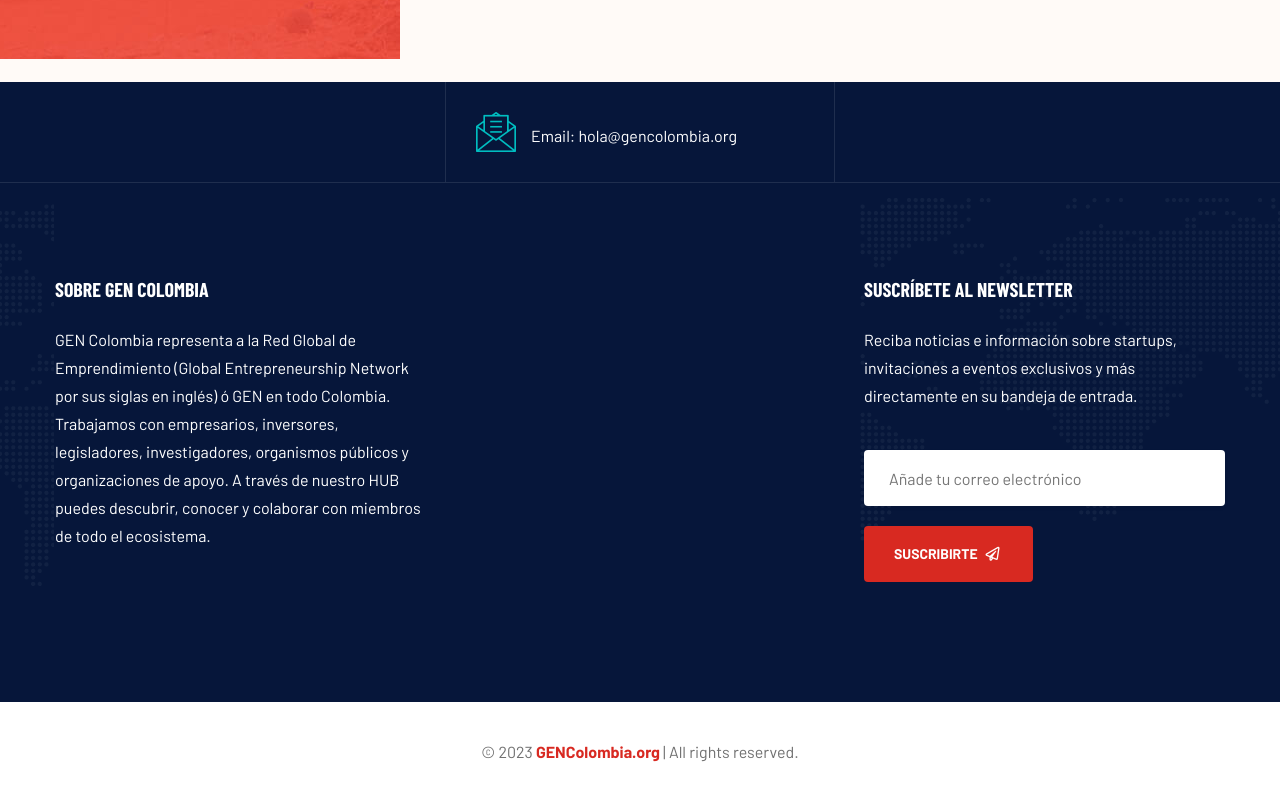
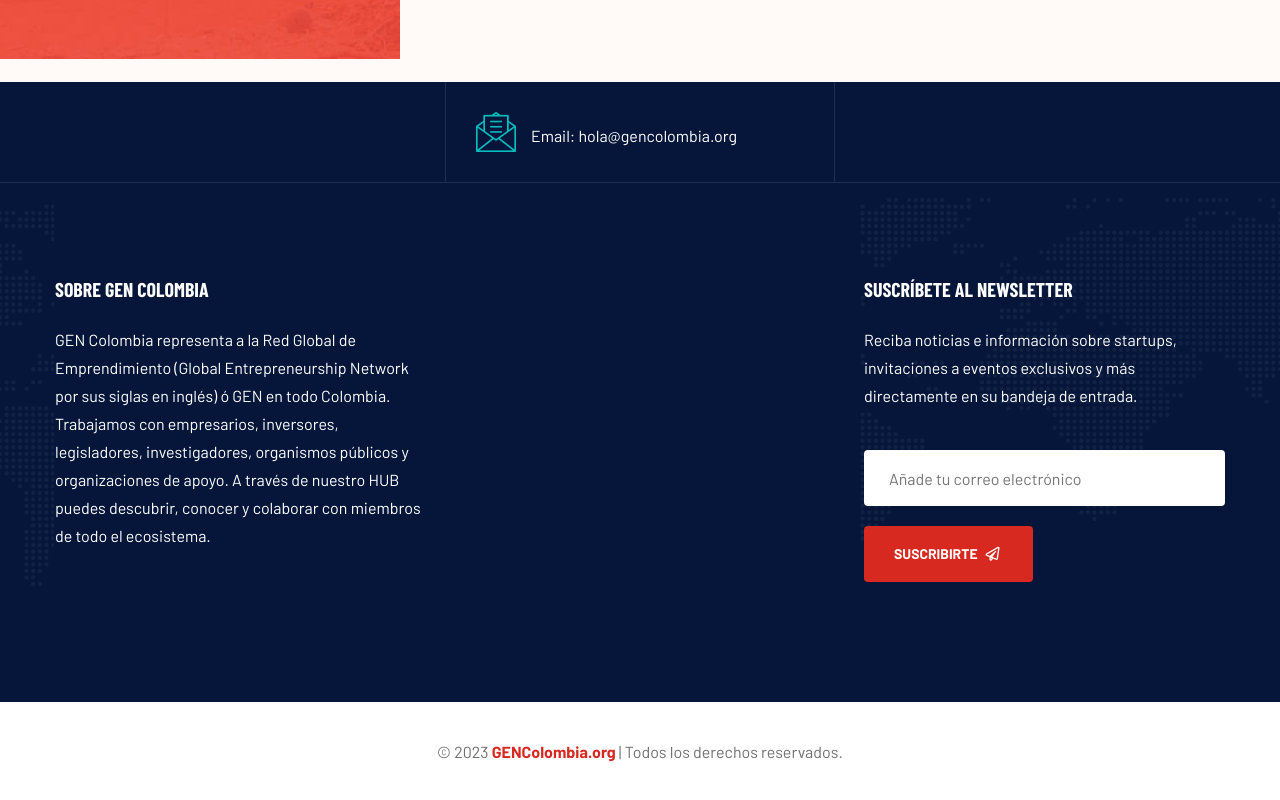
Before and after one commit to suego/genc.github.io, a plain HTML site: page index.html in a window 1280 px wide. Shown: the part 1679-2479 px from the top of the page. Drawn offline with nearby package versions, Linux system fonts and the light colour scheme; a web font is replaced by a local one.

Commit message:
update favicon

```diff
--- a/index.html
+++ b/index.html
@@ -19,7 +19,7 @@
     <link rel="stylesheet" href="assets/css/flaticon.css">
     <link rel="stylesheet" href="assets/css/main.css">
 
-    <link rel="shortcut icon" href="assets/images/favicon.png" type="image/x-icon">
+    <link rel="shortcut icon" href="assets/images/favicon.ico" type="image/x-icon">
 </head>
 
 <body>
@@ -231,7 +231,7 @@
         <div class="footer-bottom">
             <div class="container">
                 <div class="text-center">
-                    <p class="mb-0">&copy; 2023 <a href="https://www.gencolombia.org">GENColombia.org</a> | All rights reserved.</p>
+                    <p class="mb-0">&copy; 2023 <a href="https://www.gencolombia.org">GENColombia.org</a> | Todos los derechos reservados.</p>
                 </div>
             </div>
         </div>
```
Also changed, not shown: assets/images/favicon.ico (added).
